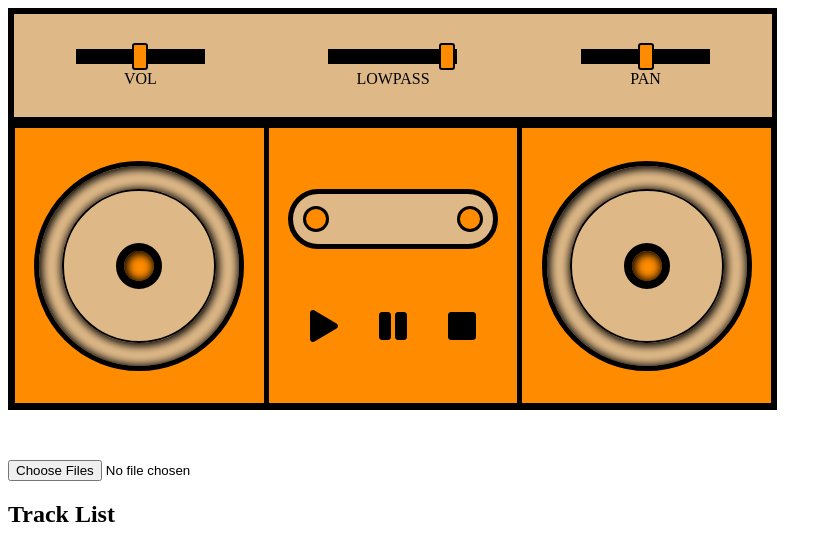
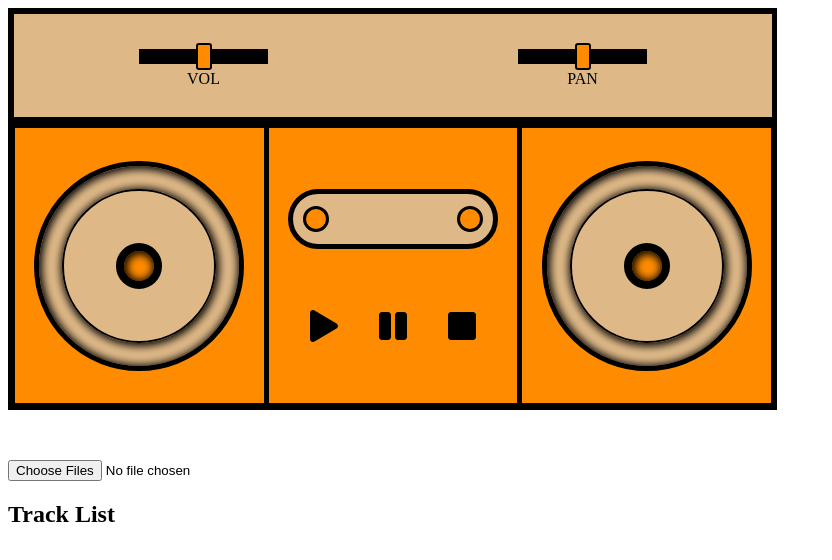
Before and after one commit to ThGnommy/web-audio-player, a plain HTML site: page index.html in a window 1280 px wide. Shown: the whole page, without its empty margins (0-832 px from the left). Drawn offline with Linux system fonts and the light colour scheme.

Commit message:
comment lowpass

```diff
--- a/index.html
+++ b/index.html
@@ -17,10 +17,10 @@
                 <label>VOL</label>
             </section>
 
-            <section class="lowpass">
+            <!-- <section class="lowpass">
                 <input type="range" id="lowpass" class="bua" min="0" max="22000" value="22000" step="10">
                 <label>LOWPASS</label>
-            </section>
+            </section> -->
 
             <section class="pan">
                 <input type="range" id="pan" class="bua" min="-1" max="1" value="0" step="0.01">
```
